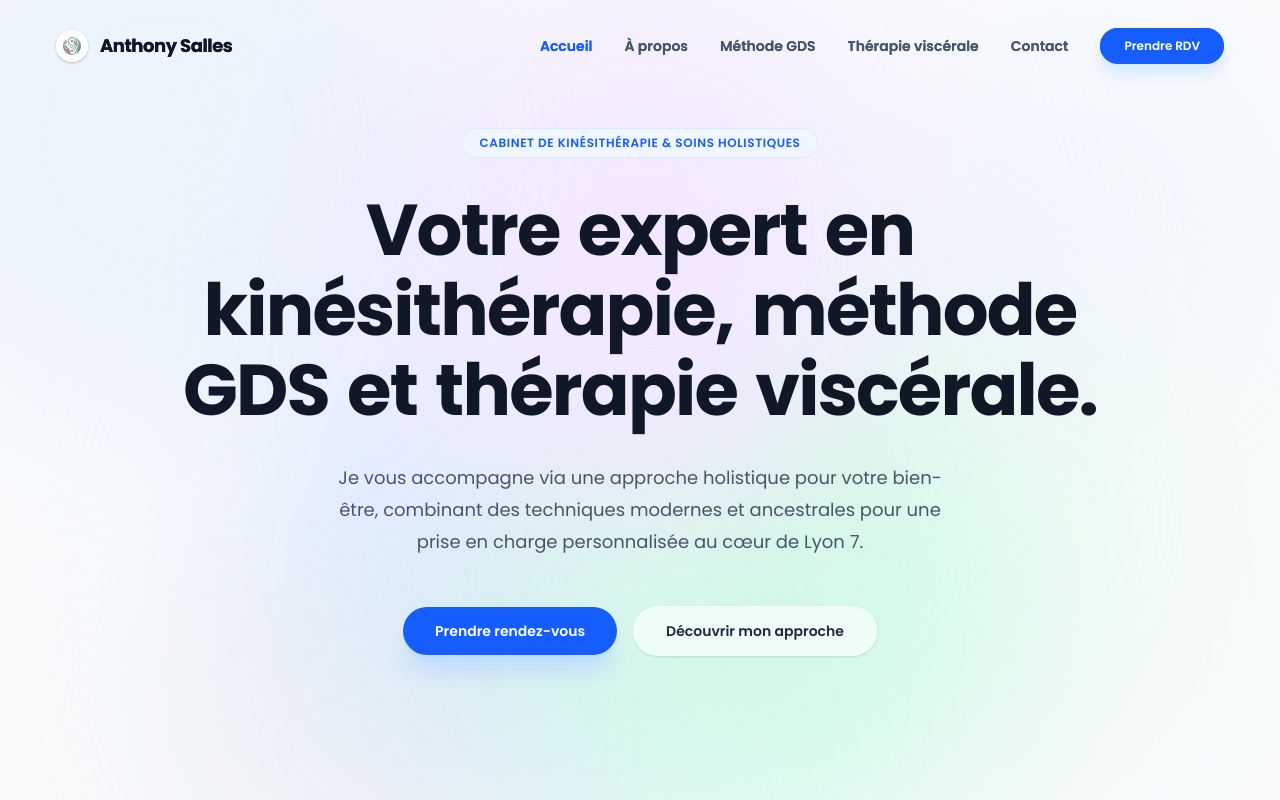
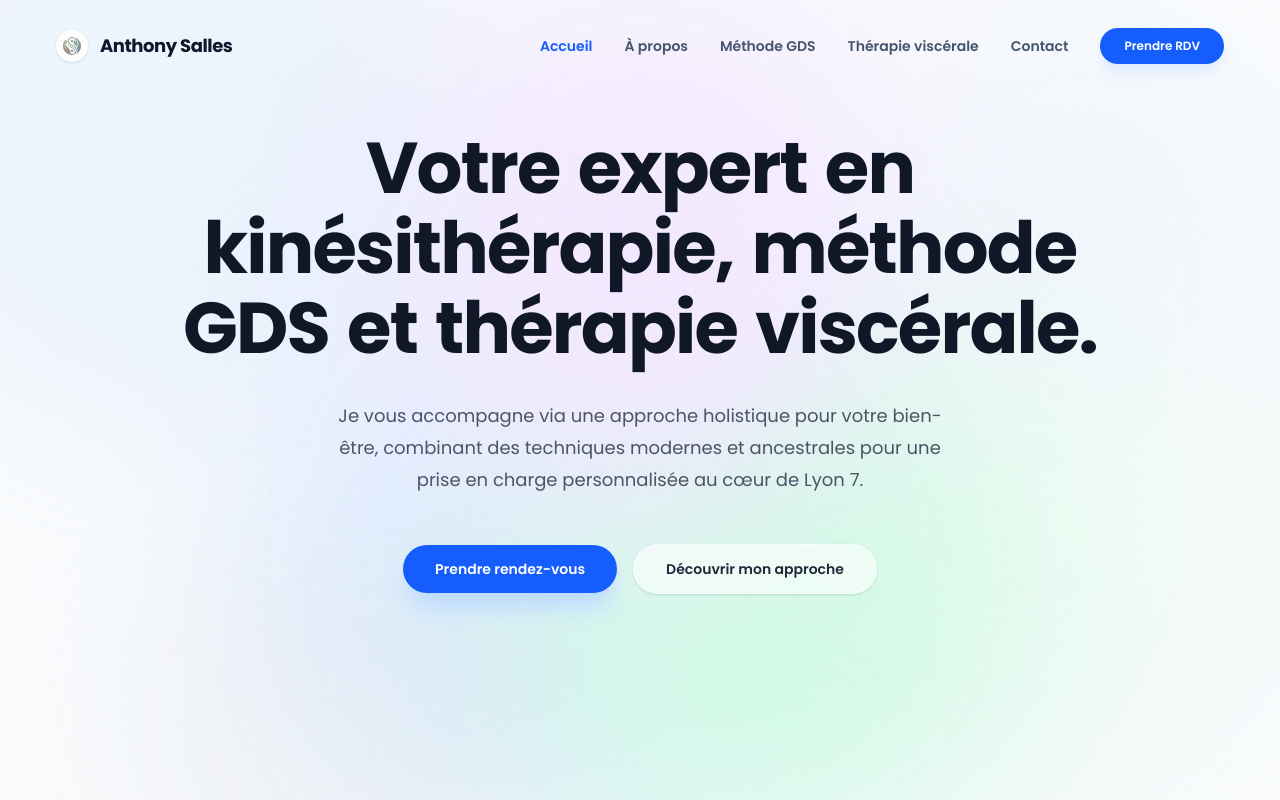
Before and after one commit to LTiollier/anthony-salles, a Next.js app: page / in a window 1280 px wide. Shown: the top 800 px of the page. Built offline with nearby package versions, Linux system fonts and the light colour scheme.

Commit message:
🐛 Fix duplicate Navbar and Footer

```diff
--- a/app/(public-pages)/layout.js
+++ b/app/(public-pages)/layout.js
@@ -1,12 +1,7 @@
-import Footer from "@/components/footer";
-import Navbar from "@/components/navbar";
-
 export default function Layout({ children }) {
   return (
     <>
-      <Navbar />
       {children}
-      <Footer />
     </>
   );
 }
--- a/sections/hero-section.jsx
+++ b/sections/hero-section.jsx
@@ -43,15 +43,6 @@ export default function HeroSection() {
         initial="hidden"
         animate="visible"
       >
-        <motion.div
-          initial={{ scale: 0.8, opacity: 0 }}
-          animate={{ scale: 1, opacity: 1 }}
-          transition={{ duration: 1, ease: "easeOut" }}
-          className="mb-8 px-4 py-1.5 rounded-full bg-blue-50 border border-blue-100 text-blue-600 text-xs font-semibold tracking-wider uppercase"
-        >
-          Cabinet de Kinésithérapie & Soins Holistiques
-        </motion.div>
-
         <motion.h1
           className="text-center text-5xl/14 md:text-7xl/20 font-bold tracking-tight text-gray-900 flex flex-wrap justify-center gap-x-[0.25em]"
           aria-label={title}
```
Also changed, not shown: 1 other file (tests, documents, lock files or other folders).
